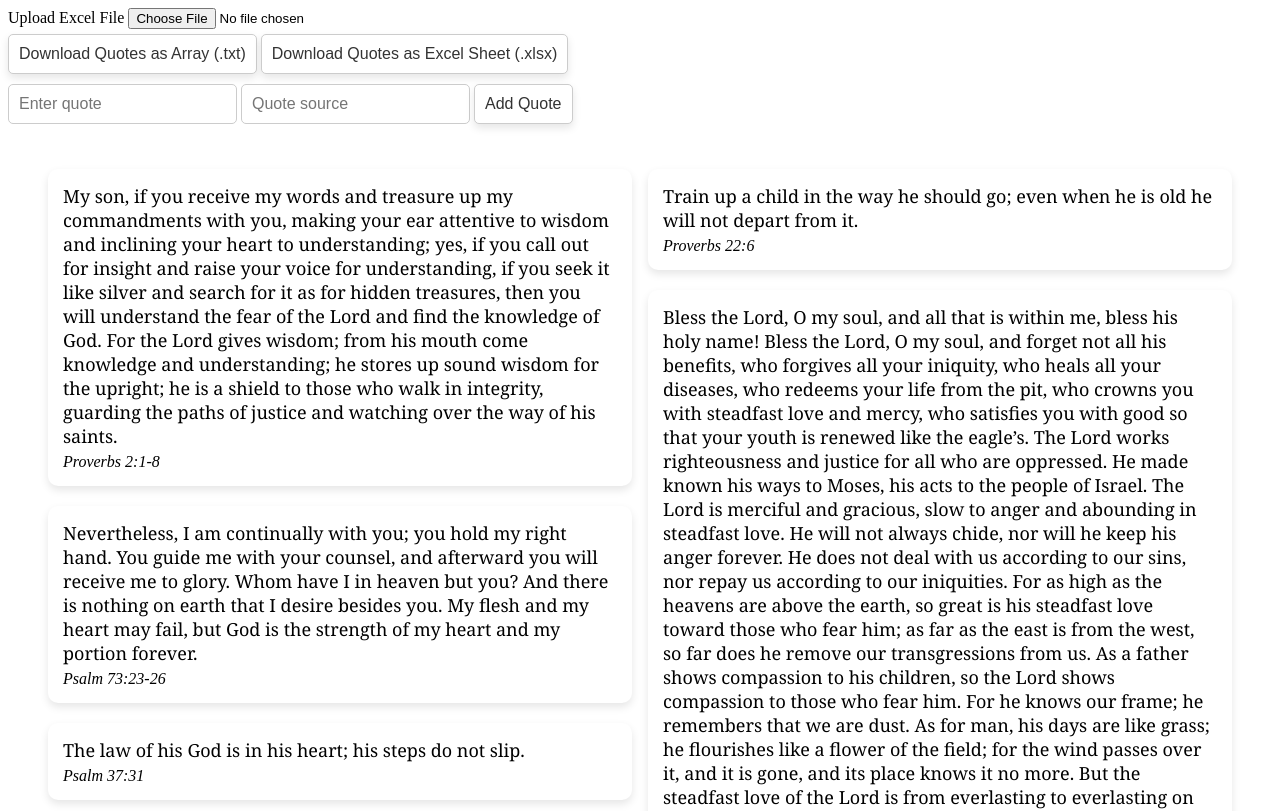
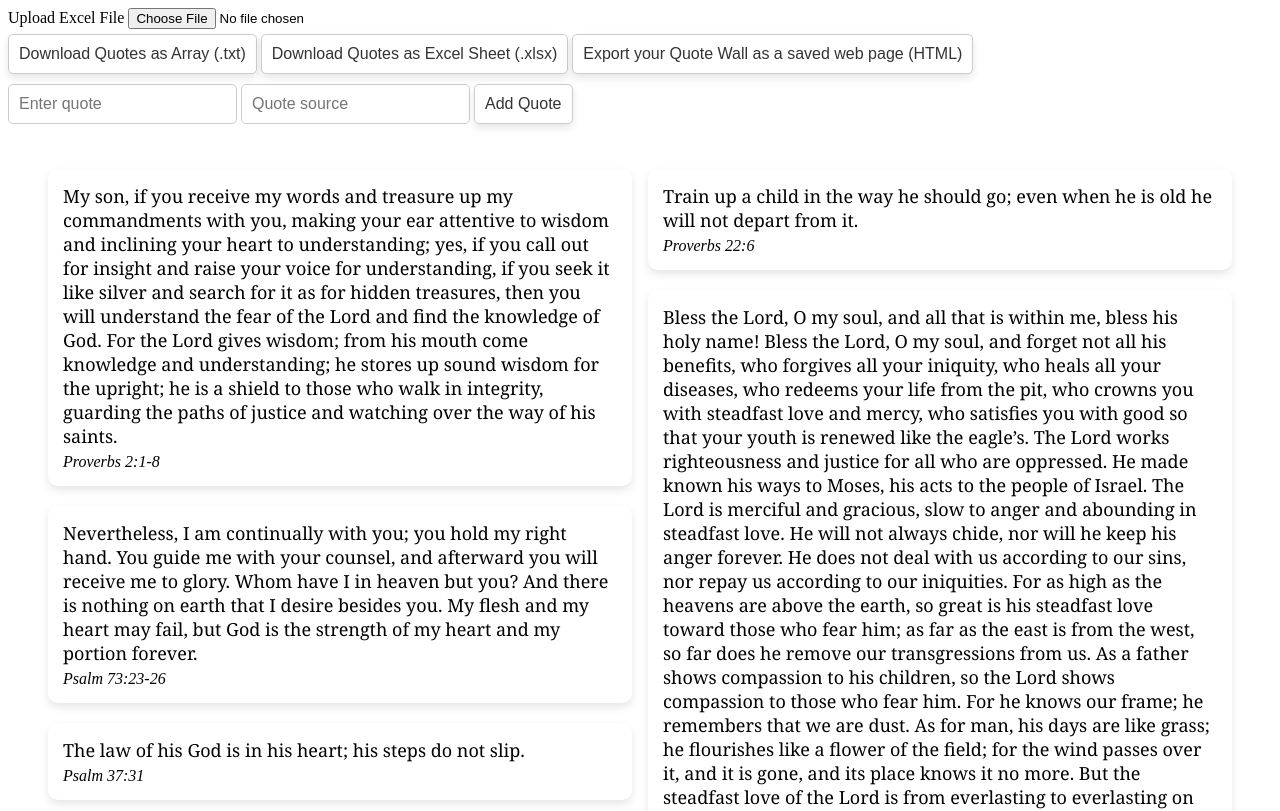
Before and after one commit to PeterBachman100/quoteWall, a plain HTML site: page index.html in a window 1280 px wide. Shown: the top 811 px of the page. Drawn offline with Linux system fonts and the light colour scheme; a script that the page names is missing.

Commit message:
HTML file download button

```diff
--- a/index.html
+++ b/index.html
@@ -15,6 +15,7 @@
 	</div>
 	<button id="download-btn">Download Quotes as Array (.txt)</button>
 	<button id="download-xlsx-btn">Download Quotes as Excel Sheet (.xlsx)</button>
+	<button id="export-html-btn">Export your Quote Wall as a saved web page (HTML)</button>
 	<div class="input-container">
 		<input type="text" id="new-quote" placeholder="Enter quote" />
 		<input type="text" id="quote-source" placeholder="Quote source" />
```
